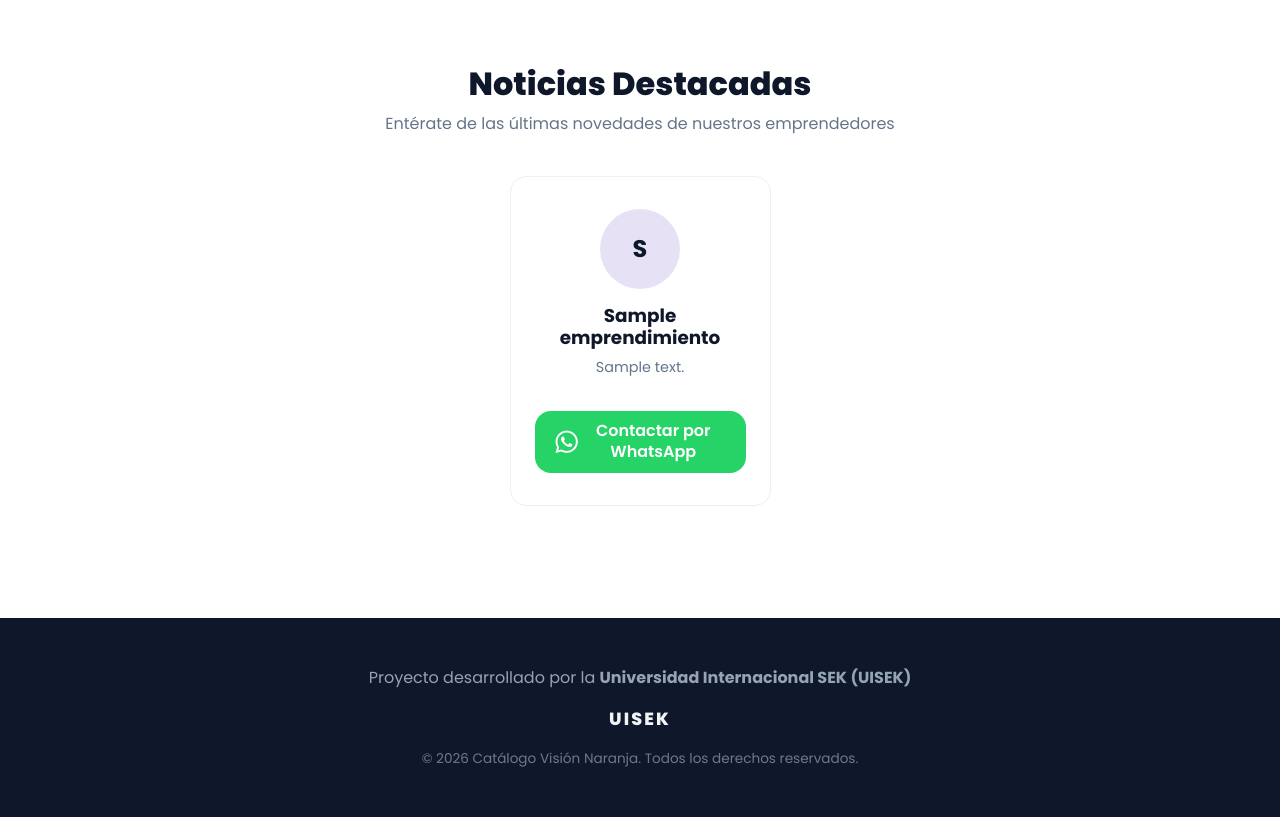
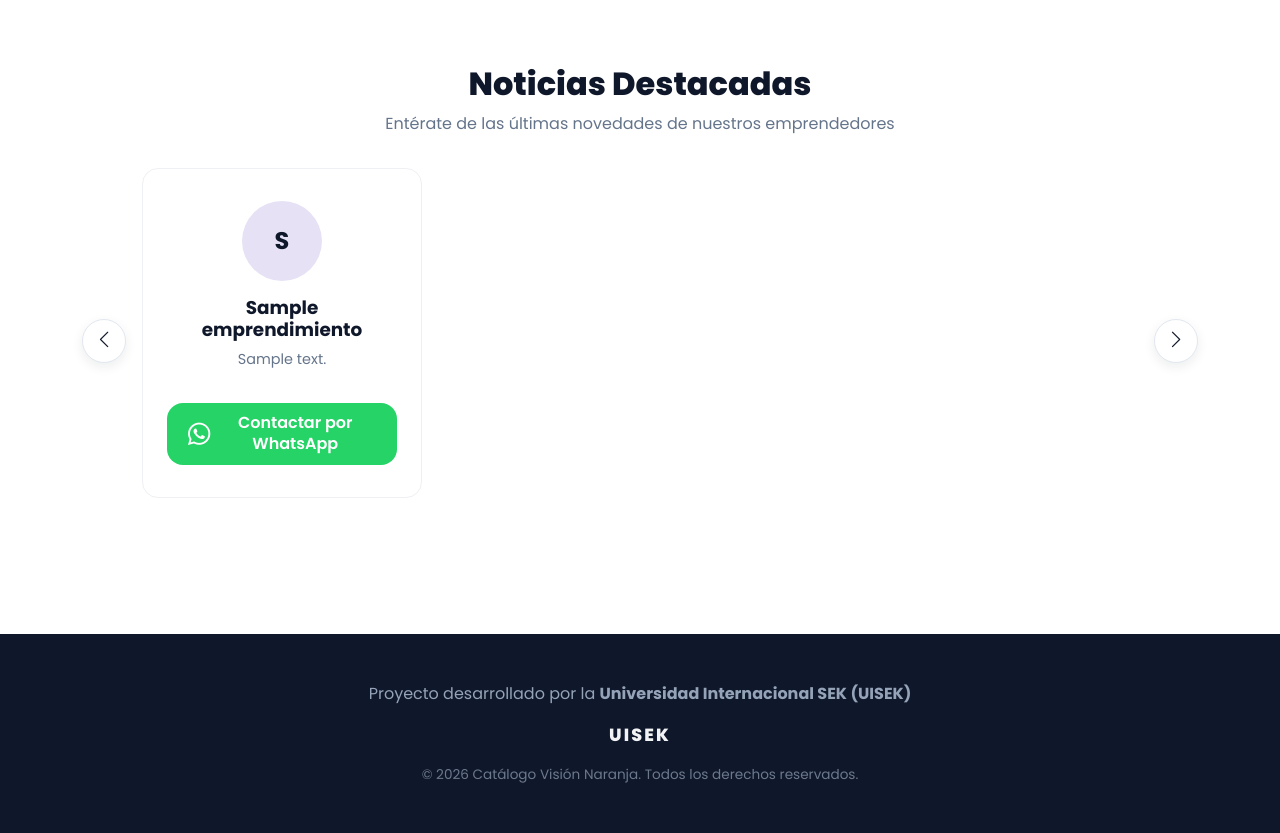
Before and after one commit to ConanGIt777/Vision-Naranja-Repo-, an ASP.NET Core app: page / in a window 1280 px wide. Shown: the part 476-1309 px from the top of the page. Run offline with ASP.NET Core 8, Linux system fonts and the light colour scheme; tables that the repository leaves empty hold one stand-in row (values such as "Sample post"); style sheets or scripts are compiled from the project's sources.

Commit message:
CARRUSEL NOTICIAS DESTACADAS

```diff
--- a/Pages/Index.cshtml
+++ b/Pages/Index.cshtml
@@ -35,22 +35,26 @@
         <h2 class="section-title">Noticias Destacadas</h2>
         <p class="section-subtitle">Entérate de las últimas novedades de nuestros emprendedores</p>
 
-        <div class="row justify-content-center g-4 mt-3">
         @{
             string[] avatarColors = { "#E6E1F5", "#FFF3CD", "#DCE6FF", "#E2E2E2" };
             int i = 0;
         }
+
         @if (Model.Destacados == null || Model.Destacados.Count == 0)
         {
-                <div class="col-12">
-                    <div class="card-destacado">
+            <div class="card-destacado mt-4 mx-auto" style="max-width:400px;">
                 <h3 class="card-titulo">Próximamente</h3>
                 <p class="card-desc">Estamos preparando nuevas noticias destacadas para mostrarte aquí.</p>
-                    </div>
             </div>
         }
         else
         {
+            <div class="carrusel-wrapper mt-4">
+                <button type="button" class="carrusel-flecha carrusel-flecha-izq" id="flechaIzq" aria-label="Anterior">
+                    <i class="bi bi-chevron-left"></i>
+                </button>
+
+                <div class="carrusel-track" id="carruselDestacados">
                     @foreach (var item in Model.Destacados)
                     {
                         var color = avatarColors[i % avatarColors.Length];
@@ -60,7 +64,7 @@
                         var whatsapp = "https://wa.me/" + (item.Telefono ?? "").Trim();
                         var urlDetalle = Url.Page("/Catalogo/Detalle", new { id = item.EmprendimientoId });
 
-                    <div class="col-12 col-sm-6 col-lg-3">
+                        <div class="carrusel-item">
                             <div class="card-destacado h-100 card-clicleable" onclick="location.href='@urlDetalle'">
                                 <div class="avatar-circle" style="background-color:@color;">
                                     @inicial
@@ -72,7 +76,32 @@
                         </div>
                         i++;
                     }
+                </div>
+
+                <button type="button" class="carrusel-flecha carrusel-flecha-der" id="flechaDer" aria-label="Siguiente">
+                    <i class="bi bi-chevron-right"></i>
+                </button>
+            </div>
         }
     </div>
-    </div>
 </section>
+
+@section Scripts {
+    <script>
+        (function () {
+            const track = document.getElementById('carruselDestacados');
+            const flechaIzq = document.getElementById('flechaIzq');
+            const flechaDer = document.getElementById('flechaDer');
+            if (!track) return;
+
+            const scrollAmount = () => track.querySelector('.carrusel-item')?.offsetWidth + 20 || 300;
+
+            flechaDer?.addEventListener('click', () => {
+                track.scrollBy({ left: scrollAmount(), behavior: 'smooth' });
+            });
+            flechaIzq?.addEventListener('click', () => {
+                track.scrollBy({ left: -scrollAmount(), behavior: 'smooth' });
+            });
+        })();
+    </script>
+}
--- a/wwwroot/css/site.css
+++ b/wwwroot/css/site.css
@@ -178,6 +178,70 @@ body {
 .btn-whatsapp span {
   text-align: center;
   line-height: 1.3;
+}
+
+/* ===== CARRUSEL NOTICIAS DESTACADAS ===== */
+.carrusel-wrapper {
+  position: relative;
+  display: flex;
+  align-items: center;
+}
+
+.carrusel-track {
+  display: flex;
+  gap: 20px;
+  overflow-x: auto;
+  scroll-snap-type: x mandatory;
+  scroll-behavior: smooth;
+  padding: 0.5rem 0.25rem 1.5rem;
+  width: 100%;
+
+  /* Oculta la barra de scroll pero mantiene la funcionalidad */
+  scrollbar-width: none;       /* Firefox */
+  -ms-overflow-style: none;    /* IE/Edge viejo */
+}
+.carrusel-track::-webkit-scrollbar {
+  display: none;               /* Chrome/Safari/Edge nuevo */
+}
+
+.carrusel-item {
+  flex: 0 0 auto;
+  scroll-snap-align: start;
+  width: 260px;
+}
+
+@media (min-width: 576px) {
+  .carrusel-item { width: 280px; }
+}
+
+.carrusel-flecha {
+  flex-shrink: 0;
+  width: 44px;
+  height: 44px;
+  border-radius: 50%;
+  border: 1px solid #e2e8f0;
+  background: #fff;
+  color: var(--vn-navy);
+  display: flex;
+  align-items: center;
+  justify-content: center;
+  font-size: 1.2rem;
+  cursor: pointer;
+  box-shadow: 0 4px 12px rgba(15, 23, 42, 0.08);
+  z-index: 5;
+}
+.carrusel-flecha:hover {
+  background: var(--vn-naranja);
+  color: #fff;
+  border-color: var(--vn-naranja);
+}
+.carrusel-flecha-izq { margin-right: 12px; }
+.carrusel-flecha-der { margin-left: 12px; }
+
+/* En móvil, oculta las flechas y confía en el swipe táctil */
+@media (max-width: 767px) {
+  .carrusel-flecha { display: none; }
+  .carrusel-wrapper { padding: 0 0.5rem; }
 }
 
 /* ===== FOOTER ===== */
```
Also changed, not shown: Services/CatalogoService.cs (+5 -5 lines). Lines whose indentation alone changed are shown as unchanged.
